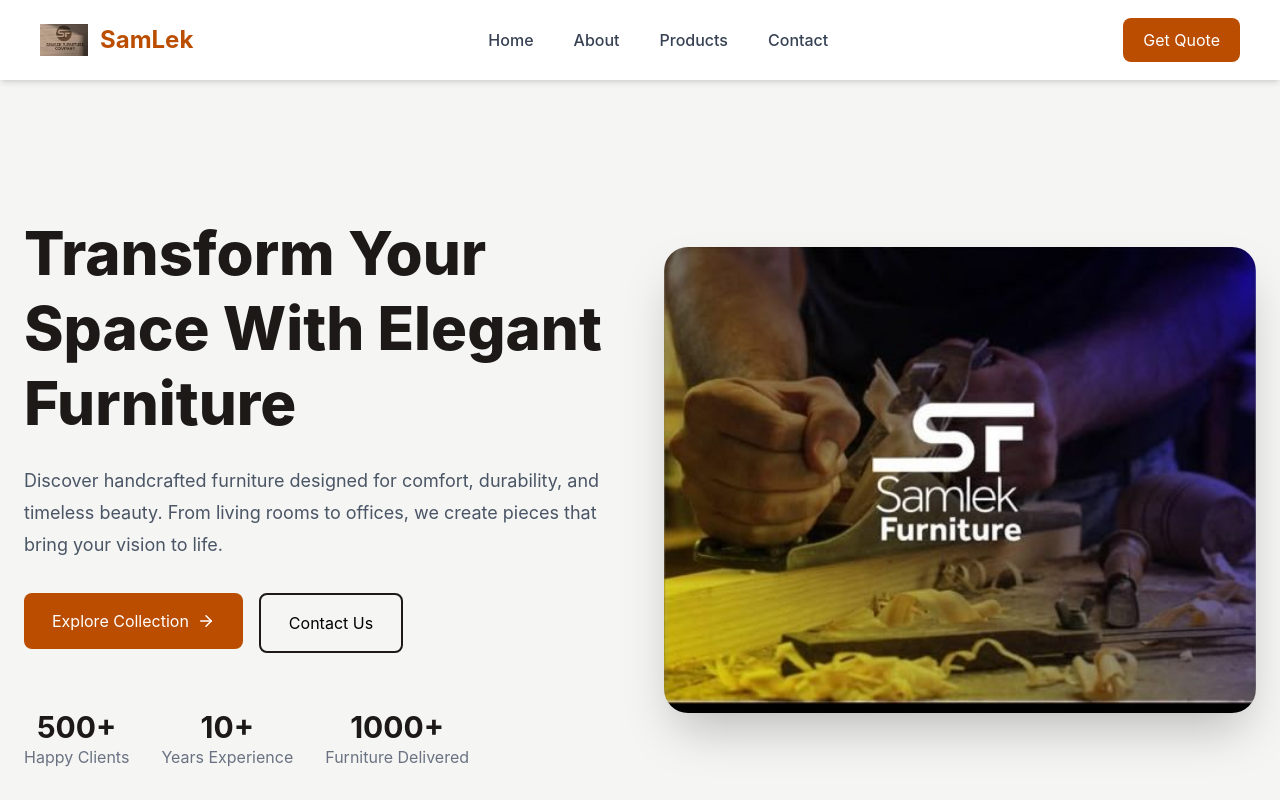
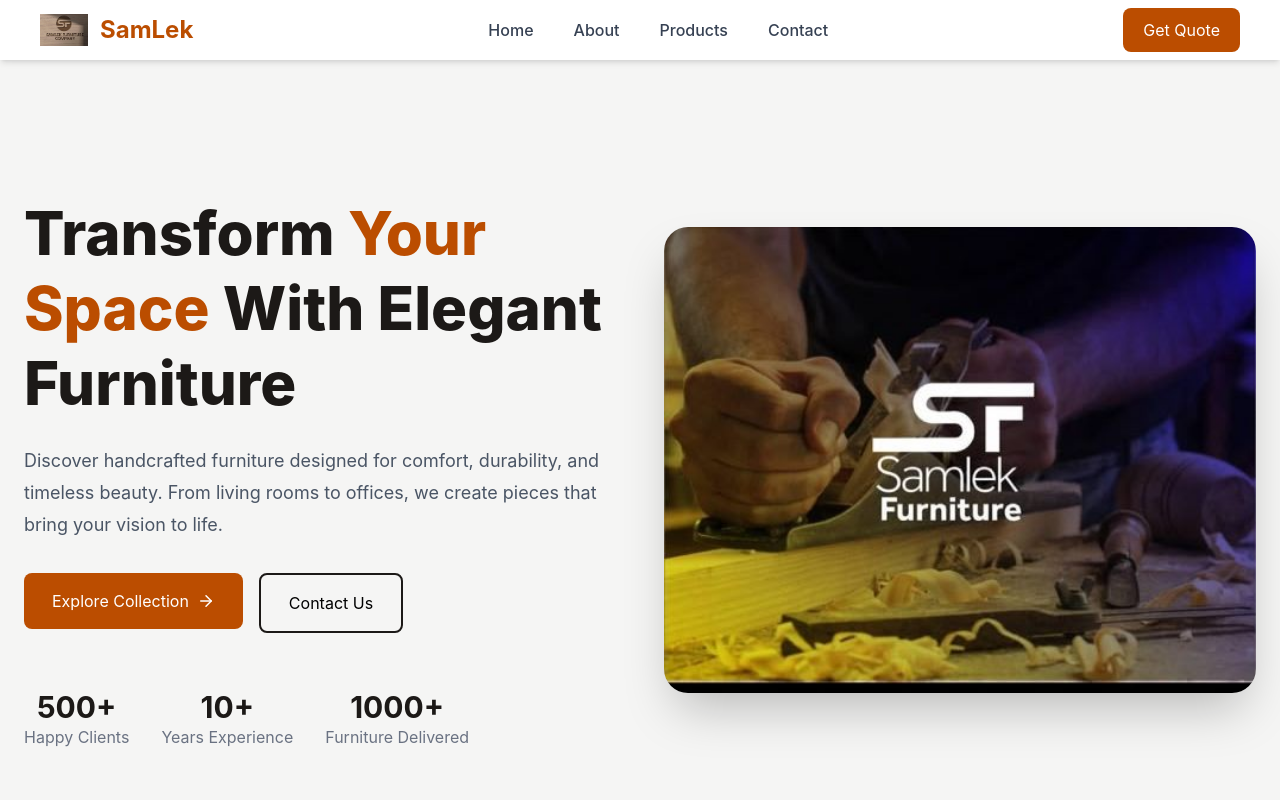
Before and after one commit to BenkillerX/Sams-Furniture, a React (Vite) app: page / in a window 1280 px wide. Shown: the top 800 px of the page. Built offline with nearby package versions, Linux system fonts and the light colour scheme.

Commit message:
Made one Update tho with the navbar

```diff
--- a/src/components/NavBar.tsx
+++ b/src/components/NavBar.tsx
@@ -15,7 +15,7 @@
   return (
     <nav className="sticky top-0 z-50 bg-white shadow-md">
       <div className="max-w-7xl mx-auto px-2 lg:px-10">
-        <div className="flex items-center justify-between h-20">
+        <div className="flex items-center justify-between h-15">
           {/* Logo */}
         <Link
         to="/"
--- a/src/pages/Home.tsx
+++ b/src/pages/Home.tsx
@@ -28,8 +28,8 @@
           {/* Left */}
           <div className="order-2 lg:order-1">
 
-            <h1 className="mt-6 text-4xl md:text-5xl lg:text-6xl font-extrabold text-stone-900 leading-tight">
-              Transform Your Space With Elegant Furniture
+            <h1 className="mt-6 text-3xl md:text-5xl lg:text-6xl font-extrabold text-stone-900 leading-tight">
+              Transform <span className="text-amber-700">Your Space</span> With Elegant Furniture
             </h1>
 
             <p className="mt-6 text-gray-600 text-lg leading-8">
@@ -40,14 +40,14 @@
 
             <div className="mt-8 flex flex-col sm:flex-row gap-4">
         <Link to="/product" className="w-full sm:w-auto">
-          <button className="w-full bg-amber-700 hover:bg-amber-800 text-white px-5 py-3 md:px-7 md:py-4 text-sm md:text-base rounded-lg flex items-center justify-center gap-2 transition cursor-pointer">
+          <button className="w-full bg-amber-700 hover:bg-amber-800 text-white px-3 py-3 md:px-7 md:py-4 text-sm md:text-base rounded-lg flex items-center justify-center gap-2 transition cursor-pointer">
             Explore Collection
             <ArrowRight size={18} />
           </button>
         </Link>
 
         <Link to="/contact" className="w-full sm:w-auto">
-          <button className="w-full border-2 border-stone-900 hover:bg-stone-900 hover:text-white px-5 py-3 md:px-7 md:py-4 text-sm md:text-base rounded-lg transition cursor-pointer">
+          <button className="w-full border-2 border-stone-900 hover:bg-stone-900 hover:text-white px-8 py-3 md:px-7 md:py-4 text-sm md:text-base rounded-lg transition cursor-pointer">
             Contact Us
           </button>
         </Link>
```
